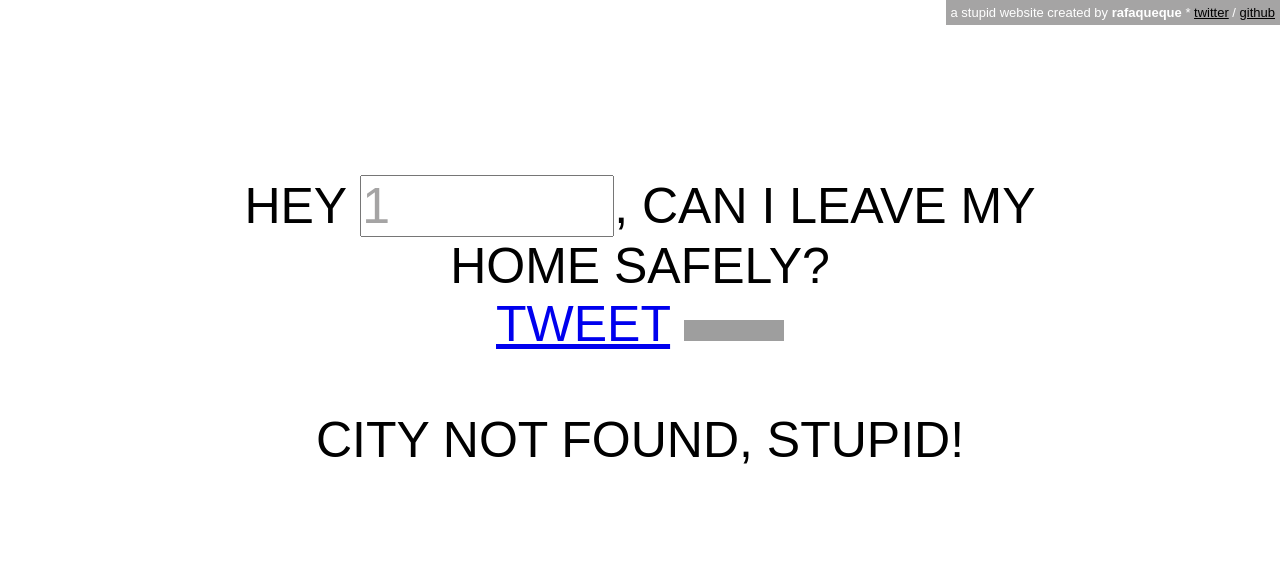
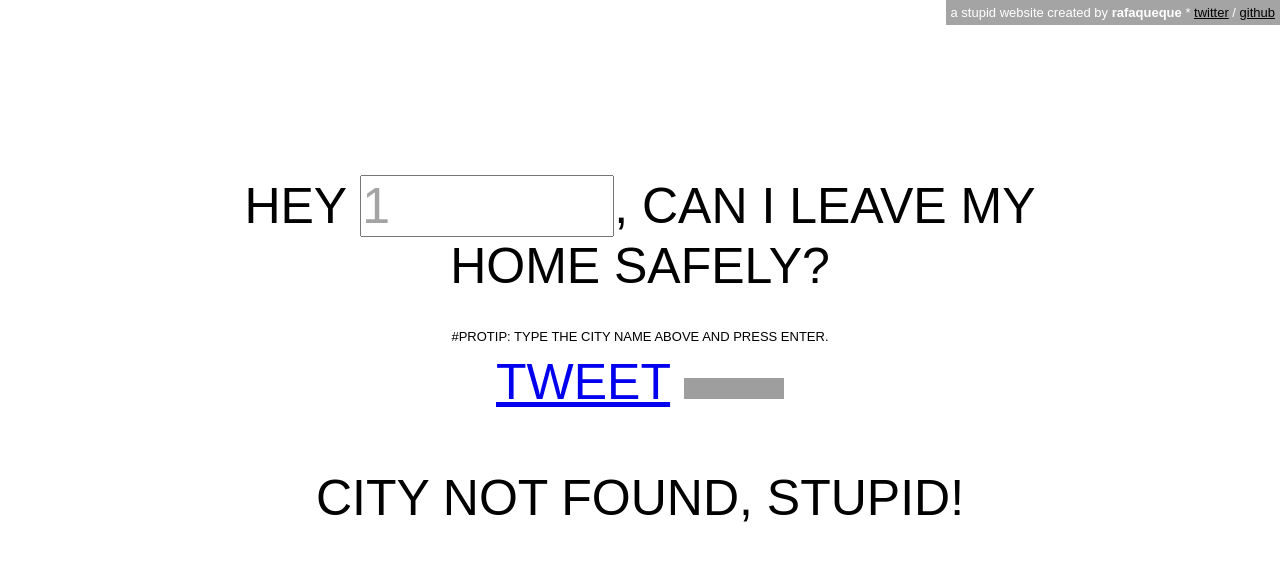
Before and after one commit to rafaqueque/canileave.com, a PHP site: page /?place=1 in a window 1280 px wide. Shown: the top 561 px of the page. Run offline with PHP 8.4, Linux system fonts and the light colour scheme; data that the repository does not hold is empty; some libraries are stand-ins or nearby versions; grey boxes are pictures that could not be loaded.

Commit message:
tip added below the textarea

```diff
--- a/css/style.css
+++ b/css/style.css
@@ -42,3 +42,8 @@ b.colored
 {
 	color:#A5A4A4;
 }
+
+.small-text
+{
+	font-size:13px;
+}
--- a/index.php
+++ b/index.php
@@ -24,6 +24,9 @@
       <form method='get'>
         Hey <input type='text' class='input-big' name='place' placeholder='city...' value='<?php echo $_GET['place']; ?>'>, can I leave my home safely?
       </form>
+
+      <span class='small-text'>#protip: type the city name above and press enter.</span><br>
+
       <a href="https://twitter.com/share" class="twitter-share-button" data-url="http://canileave.com" data-text="Can I leave my home safely? — Weather Report —">Tweet</a>
       <script>!function(d,s,id){var js,fjs=d.getElementsByTagName(s)[0];if(!d.getElementById(id)){js=d.createElement(s);js.id=id;js.src="//platform.twitter.com/widgets.js";fjs.parentNode.insertBefore(js,fjs);}}(document,"script","twitter-wjs");</script>
 
```
